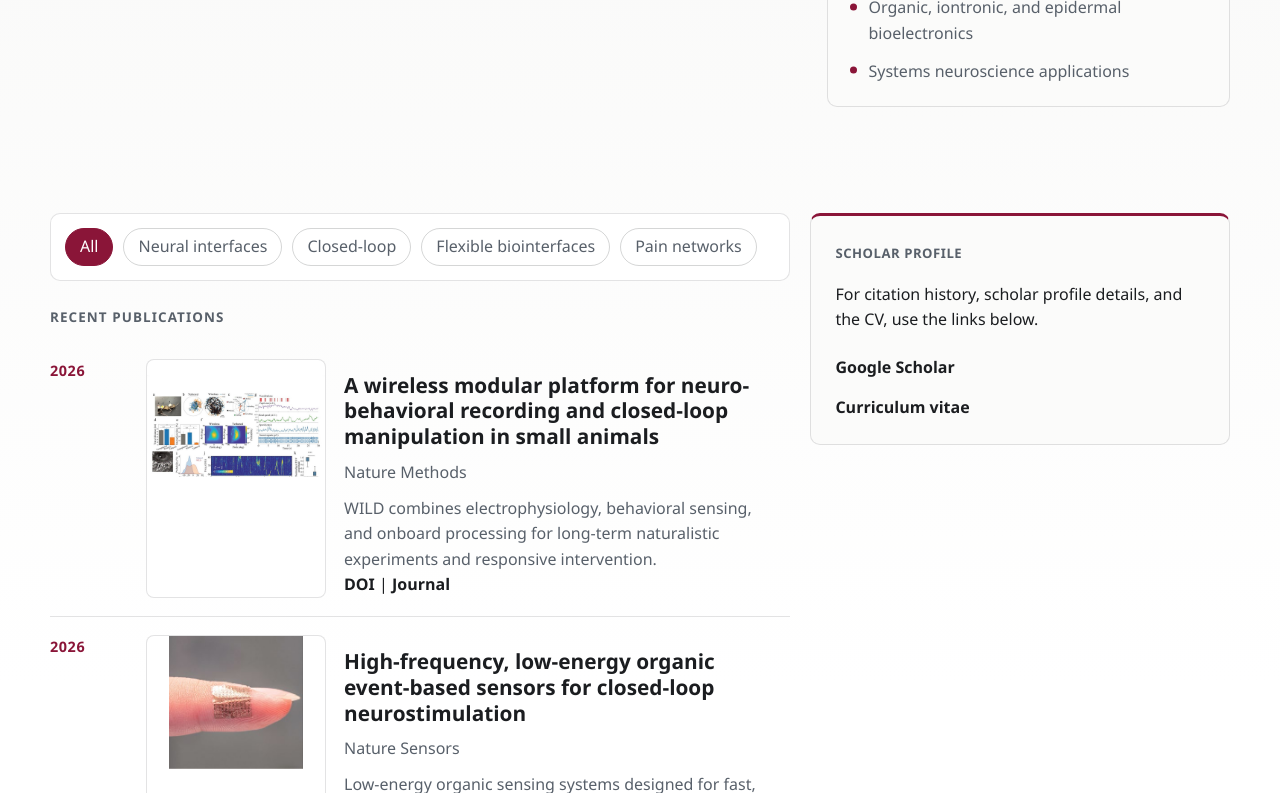
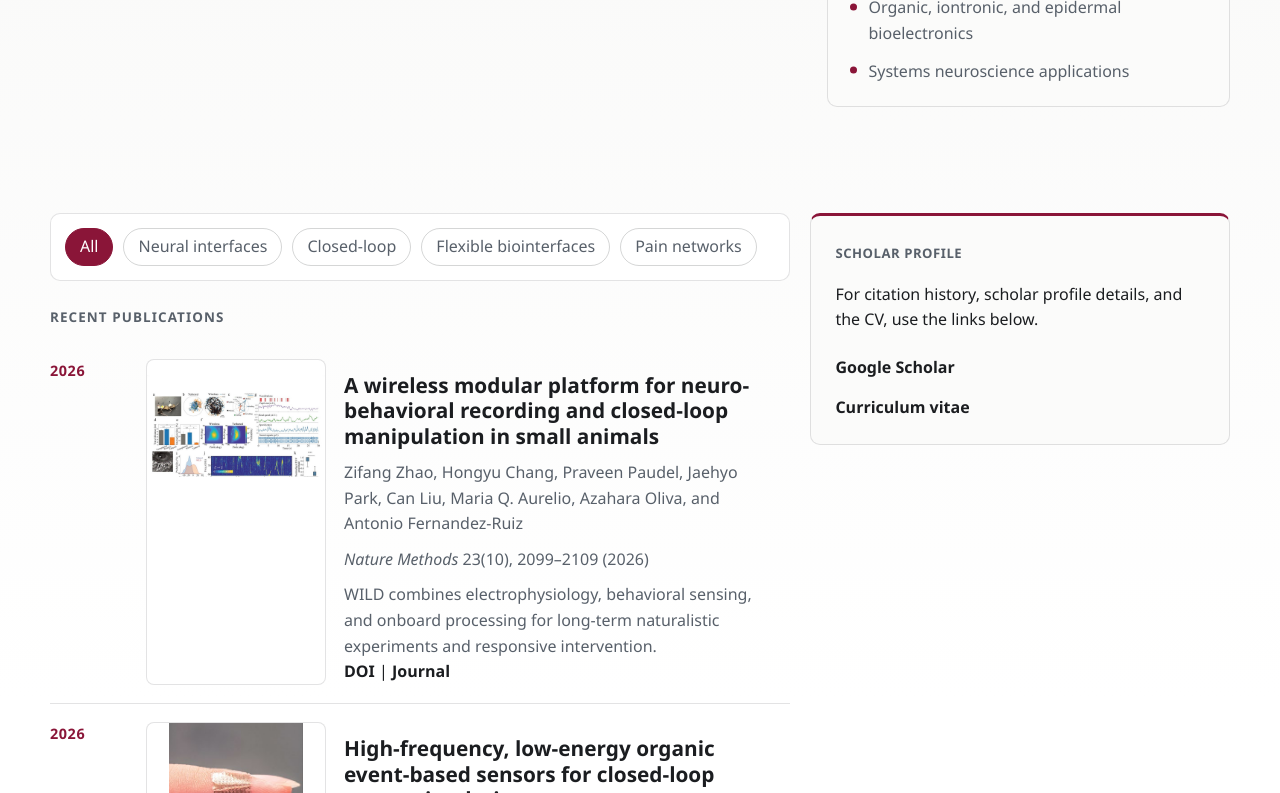
Before and after one commit to zifangzhao/zifangzhao.github.io, a plain HTML site: page publications.html in a window 1280 px wide. Shown: the part 307-1100 px from the top of the page. Drawn offline with Linux system fonts and the light colour scheme.

Commit message:
Add the final citation for the WILD paper

```diff
--- a/publications.html
+++ b/publications.html
@@ -93,7 +93,8 @@
                     </figure>
                     <div>
                       <h3>A wireless modular platform for neuro-behavioral recording and closed-loop manipulation in small animals</h3>
-                      <p>Nature Methods</p>
+                      <p>Zifang Zhao, Hongyu Chang, Praveen Paudel, Jaehyo Park, Can Liu, Maria Q. Aurelio, Azahara Oliva, and Antonio Fernandez-Ruiz</p>
+                      <p><cite>Nature Methods</cite> 23(10), 2099&ndash;2109 (2026)</p>
                       <p>WILD combines electrophysiology, behavioral sensing, and onboard processing for long-term naturalistic experiments and responsive intervention.</p>
                       <div class="publication-row__links">
                         <a href="https://doi.org/10.1038/s41592-026-03220-9">DOI</a>
```
